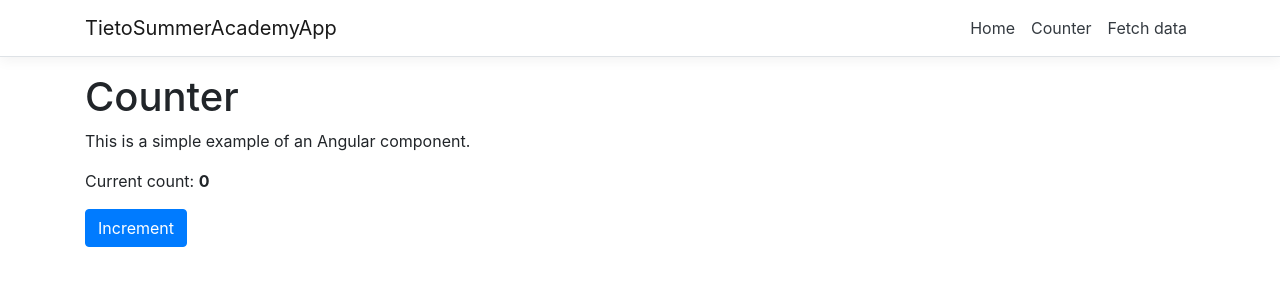
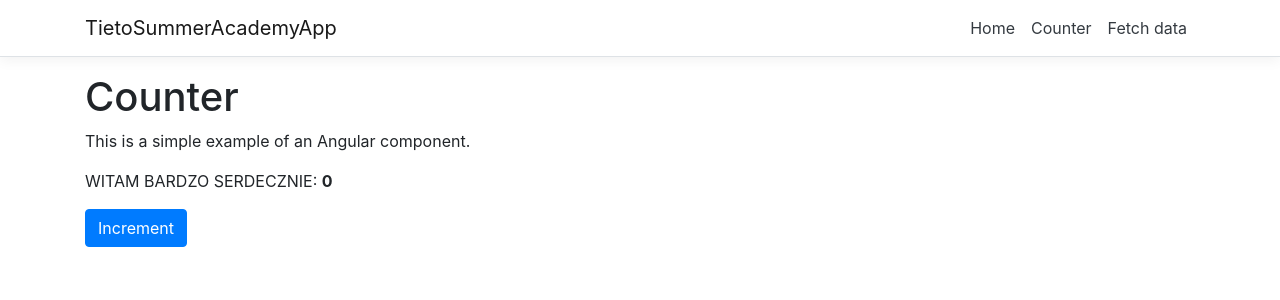
Before and after one commit to TietoSummerAcademy2019/TietoFeedbackTool, an Angular app in the folder TietoSummerAcademyApp/TietoSummerAcademyApp/ClientApp/: page /counter in a window 1280 px wide. Shown: the top 300 px of the page. Built offline with nearby package versions, Linux system fonts and the light colour scheme.

Commit message:
I changed the text within counter.html

```diff
--- a/TietoSummerAcademyApp/TietoSummerAcademyApp/ClientApp/src/app/counter/counter.component.html
+++ b/TietoSummerAcademyApp/TietoSummerAcademyApp/ClientApp/src/app/counter/counter.component.html
@@ -2,6 +2,6 @@
 
 <p>This is a simple example of an Angular component.</p>
 
-<p>Current count: <strong>{{ currentCount }}</strong></p>
+<p>WITAM BARDZO SERDECZNIE: <strong>{{ currentCount }}</strong></p>
 
 <button class="btn btn-primary" (click)="incrementCounter()">Increment</button>
```
Also changed, not shown: 1 other file (tests, documents, lock files or other folders).
